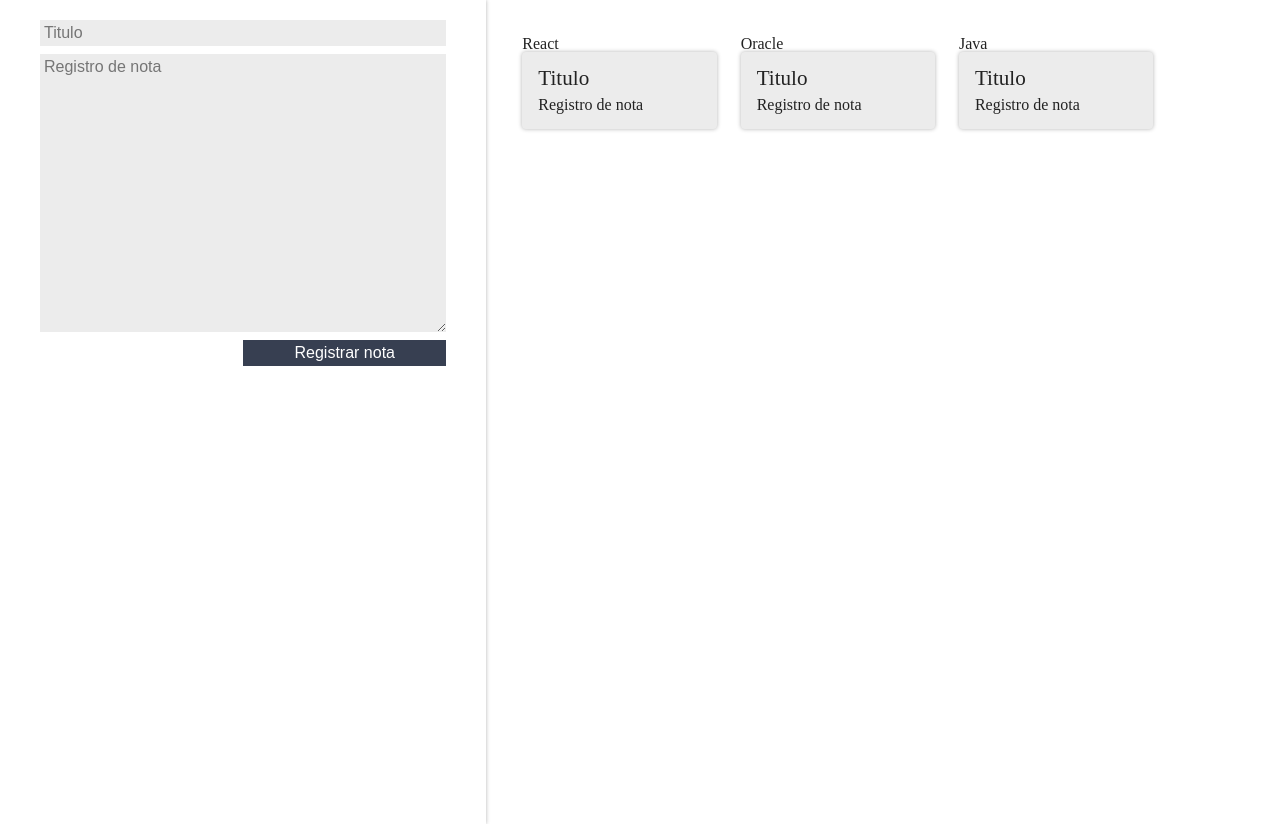
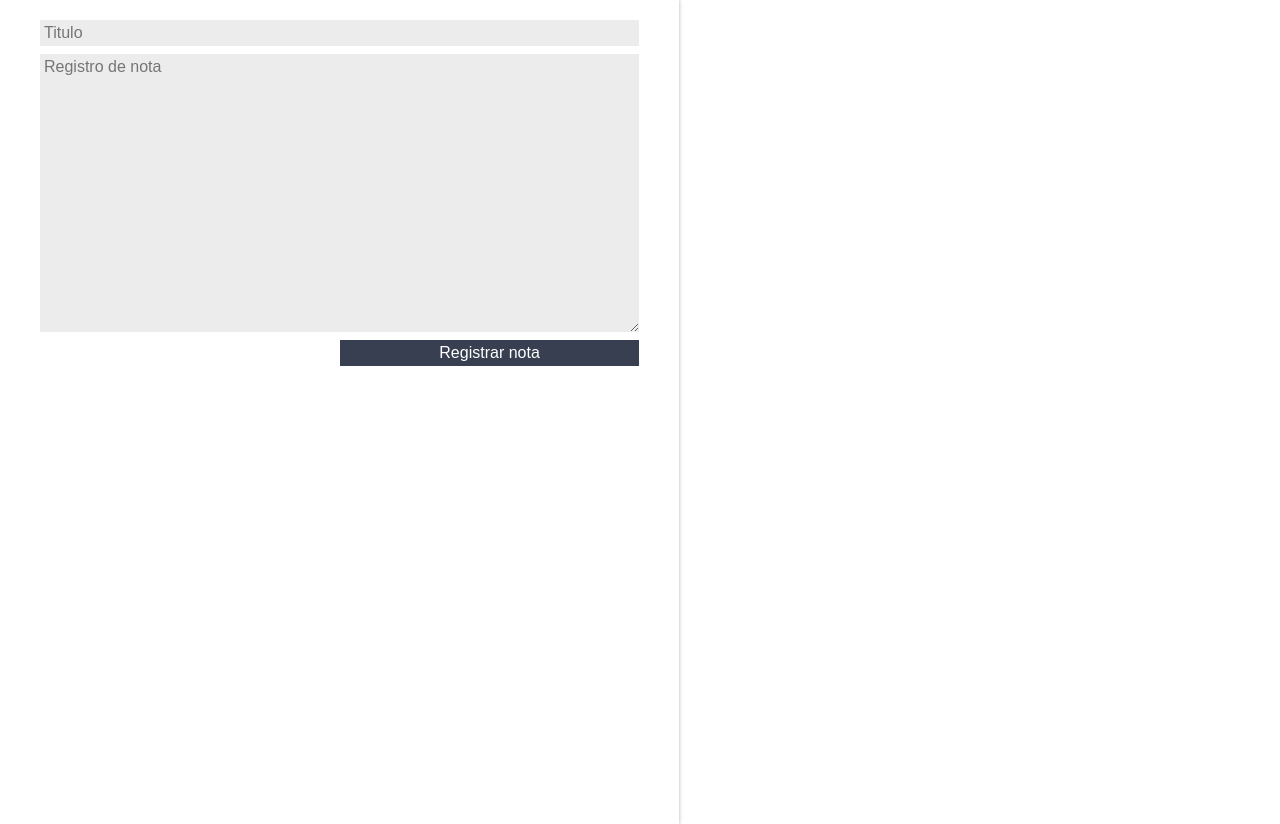
Before and after one commit to alura-es-cursos/1818-react-ciclo-de-vida-de-componentes, a React (Create React App) app: page / in a window 1280 px wide. Built offline with nearby package versions, Linux system fonts and the light colour scheme.

Commit message:
Clase 12

```diff
--- a/src/App.js
+++ b/src/App.js
@@ -6,15 +6,22 @@ import "./assets/App.css";
 
 class App extends Component {
 
-  handleRegistrar(titulo, nota){
-    console.log("El titulo es " + titulo + " , la nota es " + nota);
+  constructor(){
+    super();
+    this.notas = [];
+  }
+
+  registrar(titulo, nota){
+    const objeto = {titulo, nota};
+    this.notas.push(objeto);
+    console.log(this.notas.length);
   }
 
   render() {
     return (
       <section className="contenido">
-        <RegistroNotas registrar={this.handleRegistrar} />
-        <ListaNotas />
+        <RegistroNotas registrar={this.registrar.bind(this)} />
+        <ListaNotas notas={this.notas} />
       </section>
     );
   }
--- a/src/components/listaNotas/ListaNotas.jsx
+++ b/src/components/listaNotas/ListaNotas.jsx
@@ -7,7 +7,7 @@ class ListaNotas extends Component {
   render() {
     return (
       <ul className="lista-notas">
-        {Array.of("React", "Oracle", "Java").map((curso, indice) => {
+        {this.props.notas.map((curso, indice) => {
           return (
             <li className="lista-notas_item" key={indice}>
               <div>{curso}</div>
--- a/src/components/registroNotas/RegistroNotas.jsx
+++ b/src/components/registroNotas/RegistroNotas.jsx
@@ -18,7 +18,7 @@ class RegistroNotas extends Component {
     this.nota = evento.target.value;
   }
 
-  _handleRegistrar(evento) {
+  _registrar(evento) {
     evento.preventDefault();
     evento.stopPropagation();
     this.props.registrar(this.titulo, this.nota);
@@ -28,7 +28,7 @@ class RegistroNotas extends Component {
     return (
       <form
         className="registro-nota"
-        onSubmit={this._handleRegistrar.bind(this)}
+        onSubmit={this._registrar.bind(this)}
       >
         <input
           type="text"
```
